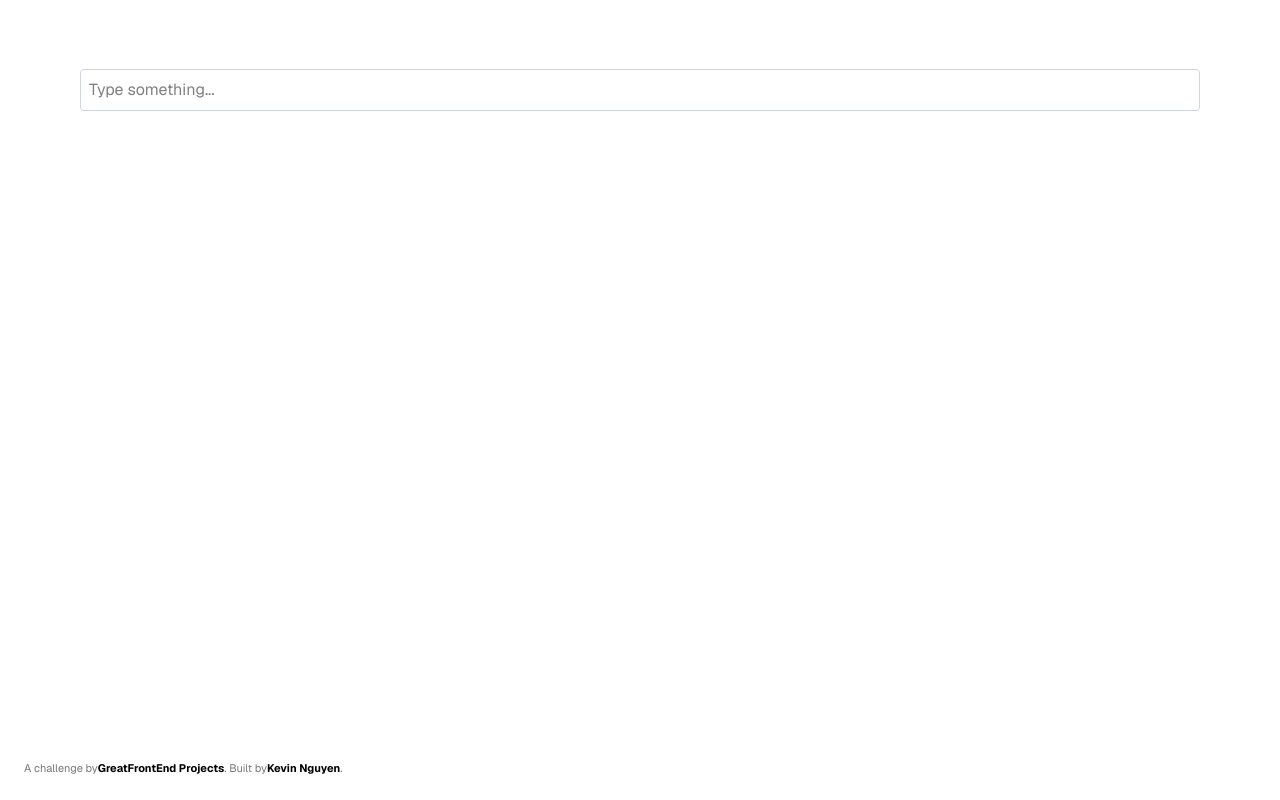
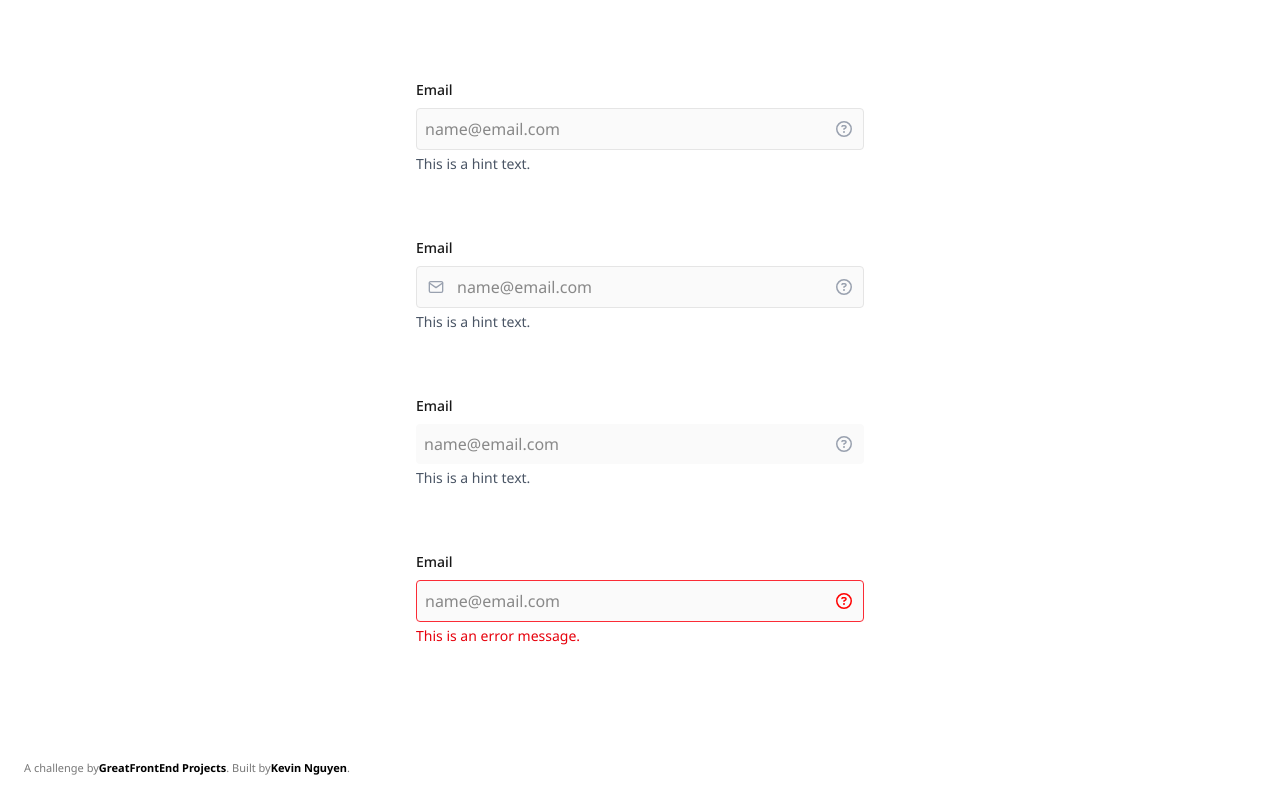
Before and after one commit to Kevnien/text-input-component, a Next.js app: page /text-input-component/ in a window 1280 px wide. Built offline with nearby package versions, Linux system fonts and the light colour scheme.

Commit message:
added more examples

```diff
--- a/app/page.tsx
+++ b/app/page.tsx
@@ -2,17 +2,59 @@
 
 import { useState } from "react";
 import TextInput from "./text-input";
+import { FiMail } from "react-icons/fi";
+import { FaRegCircleQuestion } from "react-icons/fa6";
 
 export default function Home() {
-  const [value, setValue] = useState("");
-  function handleChange(newValue: string) {
-    setValue(newValue);
+  const [values, setValues] = useState(["", "", "", ""]);
+  function handleChange(newValue: string, index: number) {
+    const updatedValues = [...values];
+    updatedValues[index] = newValue;
+    setValues(updatedValues);
     console.log("Input value changed:", newValue);
   }
+  const label1 = "Email";
+  const hint1 = "This is a hint text.";
+  const placeholder1 = "name@email.com";
+  const error4 = "This is an error message.";
 
   return (
-    <div className="grid grid-rows-[20px_1fr_20px] items-center justify-items-center min-h-screen p-8 pb-20 gap-16 sm:p-20 font-[family-name:var(--font-geist-sans)]">
-      <TextInput value={value} onChange={handleChange} />
+    <div className="flex flex-col items-center justify-items-center min-h-screen p-8 pb-20 gap-16 sm:p-20">
+      <TextInput
+        label={label1}
+        placeholder={placeholder1}
+        hint={hint1}
+        value={values[0]}
+        onChange={(value) => handleChange(value, 0)}
+        iconRight={<FaRegCircleQuestion className="w-4 h-4" />}
+      />
+      <TextInput
+        label={label1}
+        placeholder={placeholder1}
+        hint={hint1}
+        value={values[1]}
+        onChange={(value) => handleChange(value, 1)}
+        iconLeft={<FiMail className="w-4 h-4" />}
+        iconRight={<FaRegCircleQuestion className="w-4 h-4" />}
+      />
+      <TextInput
+        label={label1}
+        placeholder={placeholder1}
+        hint={hint1}
+        value={values[2]}
+        onChange={(value) => handleChange(value, 2)}
+        disabled
+        iconRight={<FaRegCircleQuestion className="w-4 h-4" />}
+      />
+      <TextInput
+        label={label1}
+        placeholder={placeholder1}
+        hint={hint1}
+        value={values[3]}
+        onChange={(value) => handleChange(value, 3)}
+        iconRight={<FaRegCircleQuestion color="red" className="w-4 h-4" />}
+        error={error4}
+      />
       <footer>
         <div className="credits">
           A challenge by
--- a/app/text-input.tsx
+++ b/app/text-input.tsx
@@ -1,22 +1,68 @@
+import { useId } from "react";
+
+interface TextInputProps {
+  value: string;
+  onChange: (value: string) => void;
+  placeholder?: string;
+  disabled?: boolean;
+  label?: string;
+  hint?: string;
+  error?: string;
+  iconLeft?: React.ReactNode;
+  iconRight?: React.ReactNode;
+}
+
 export default function TextInput({
   value,
   onChange,
   placeholder = "Type something...",
   disabled = false,
-}: Readonly<{
-  value: string;
-  onChange: (value: string) => void;
-  placeholder?: string;
-  disabled?: boolean;
-}>) {
+  label,
+  hint,
+  error,
+  iconLeft,
+  iconRight,
+}: Readonly<TextInputProps>) {
+  const id = useId();
   return (
+    <div className="w-full max-w-md">
+      <label
+        htmlFor={id}
+        className="block mb-2 text-sm font-medium text-neutral-900"
+      >
+        {label}
+      </label>
+      <div className="relative">
+        {iconLeft && (
+          <span className="absolute left-3 top-1/2 -translate-y-1/2 text-base text-gray-400 pointer-events-none">
+            {iconLeft}
+          </span>
+        )}
         <input
+          id={id}
           type="text"
           value={value}
           onChange={(e) => onChange(e.target.value)}
           placeholder={placeholder}
           disabled={disabled}
-      className="w-full p-2 border border-gray-300 rounded focus:outline-none focus:ring-2 focus:ring-blue-500"
+          className={`w-full p-2 border border-neutral-200 rounded focus:outline-none focus:ring-2 focus:ring-blue-500 text-base text-neutral-900 bg-neutral-50 ${
+            iconLeft ? "pl-10" : ""
+          } ${iconRight ? "pr-10" : ""} ${error && "border-red-500"} ${
+            disabled && "border-none bg-gray-100"
+          }`}
         />
+        {iconRight && (
+          <span className="absolute right-3 top-1/2 -translate-y-1/2 text-gray-400 pointer-events-none">
+            {iconRight}
+          </span>
+        )}
+      </div>
+      {(hint || error) && (
+        <small className="block text-sm mt-1 text-gray-500">
+          {hint && !error && <span className="text-gray-600"> {hint}</span>}
+          {error && <span className="text-red-600"> {error}</span>}
+        </small>
+      )}
+    </div>
   );
 }
--- a/package.json
+++ b/package.json
@@ -14,7 +14,8 @@
     "gh-pages": "^6.3.0",
     "next": "15.3.4",
     "react": "^19.0.0",
-    "react-dom": "^19.0.0"
+    "react-dom": "^19.0.0",
+    "react-icons": "^5.5.0"
   },
   "devDependencies": {
     "@eslint/eslintrc": "^3",
```
Also changed, not shown: 1 other file (tests, documents, lock files or other folders). Lines whose indentation alone changed are shown as unchanged.
